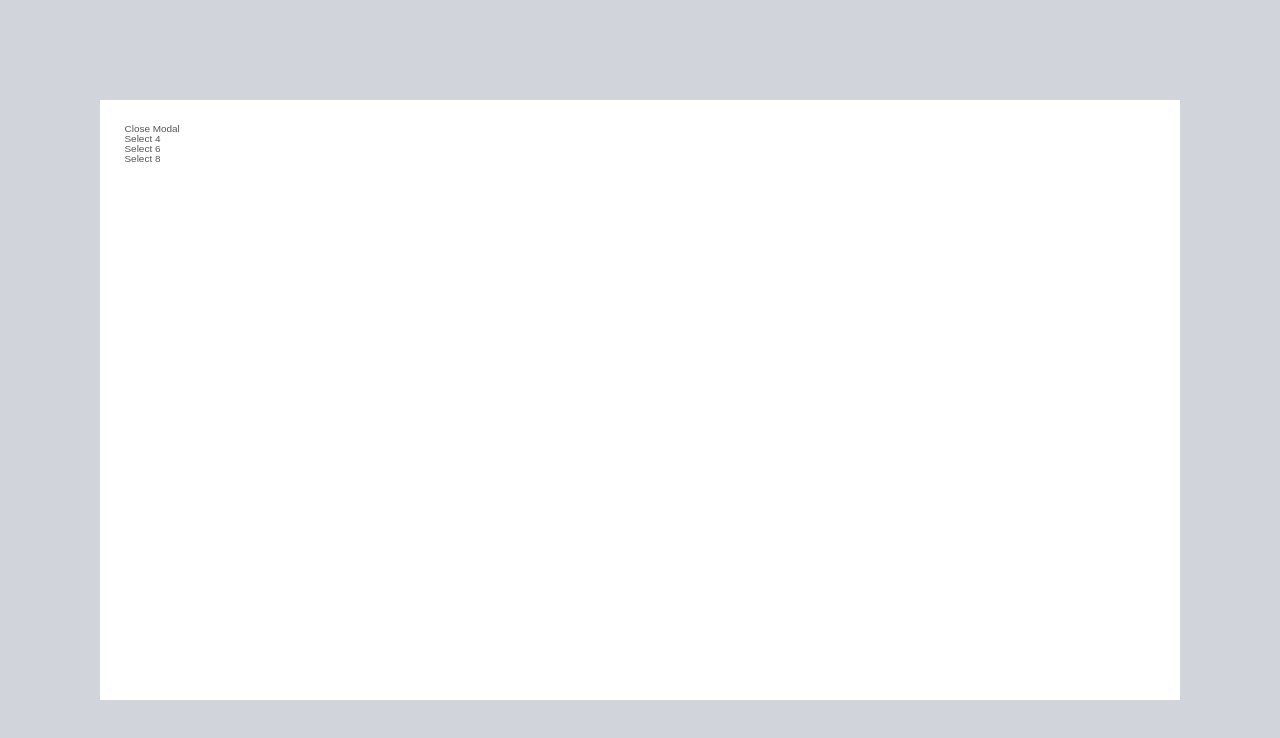
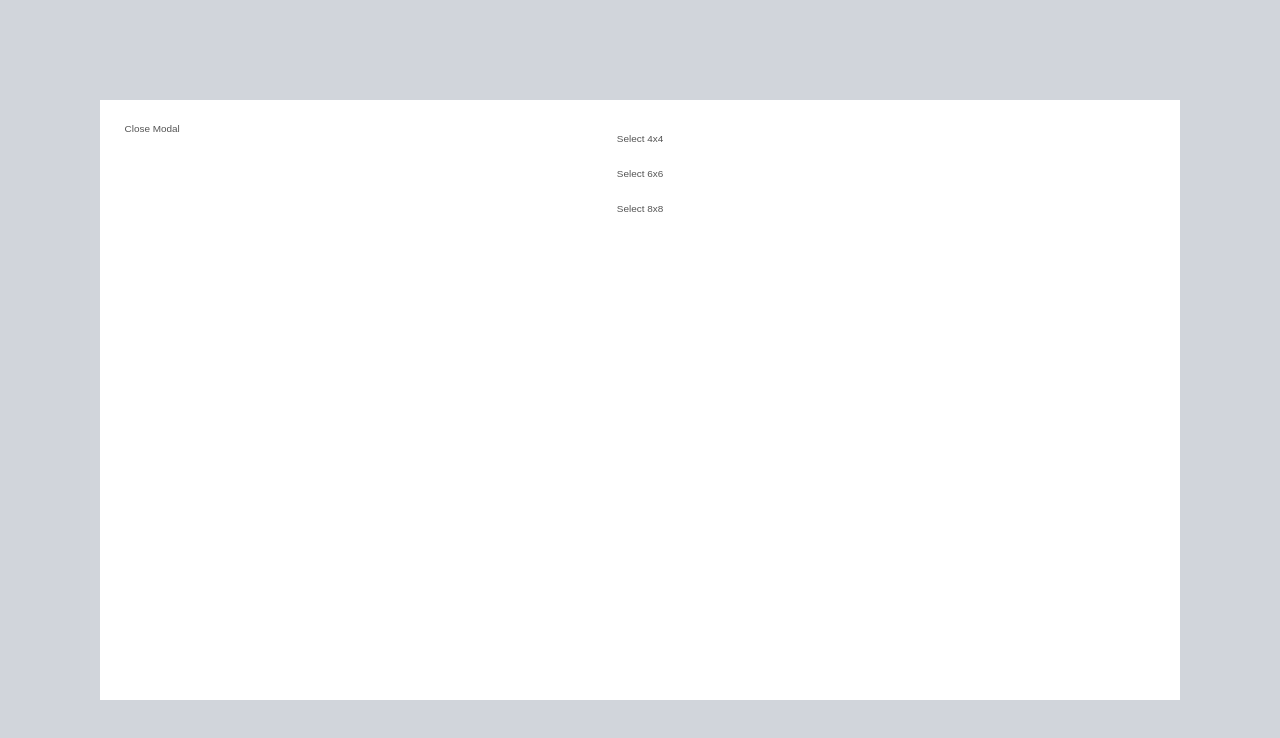
Before and after one commit to deltam3/frontendeval, a React (Vite) app in the folder consolidated/: page /Medium/React in a window 1280 px wide. Both pictures are taken after a click on the button "Start Game". Shown: the top 738 px of the page. Built offline with nearby package versions, Linux system fonts and the light colour scheme.

Commit message:
changed difficulty state type and changed the logic in JSX

```diff
--- a/consolidated/src/pages/Medium/projects/MemoryGame/MemoryPage.tsx
+++ b/consolidated/src/pages/Medium/projects/MemoryGame/MemoryPage.tsx
@@ -6,7 +6,7 @@ import Game from "./Game";
 type Props = {};
 
 const MemoryPage = (props: Props) => {
-  const [difficulty, setDifficulty] = useState<boolean>(false);
+  const [difficulty, setDifficulty] = useState<number>(0);
   const [showModal, setShowModal] = useState<boolean>(false);
 
   const handleModalClose = () => {
@@ -25,15 +25,21 @@ const MemoryPage = (props: Props) => {
   const modal = (
     <Modal onClose={handleModalClose}>
       <section>
-        <div>
+        <div className="flex justify-center items-center flex-col gap-10">
           <div>
-            <Button onClick={() => handleDifficultySelect(4)}>Select 4</Button>
+            <Button onClick={() => handleDifficultySelect(4)}>
+              Select 4x4
+            </Button>
           </div>
           <div>
-            <Button onClick={() => handleDifficultySelect(6)}>Select 6</Button>
+            <Button onClick={() => handleDifficultySelect(6)}>
+              Select 6x6
+            </Button>
           </div>
           <div>
-            <Button onClick={() => handleDifficultySelect(8)}>Select 8</Button>
+            <Button onClick={() => handleDifficultySelect(8)}>
+              Select 8x8
+            </Button>
           </div>
         </div>
       </section>
@@ -54,7 +60,7 @@ const MemoryPage = (props: Props) => {
           </Button>
         </div>
       )}
-      {difficulty && <Game difficulty={difficulty}></Game>}
+      {difficulty > 0 && <Game difficulty={difficulty}></Game>}
     </section>
   );
 };
```
